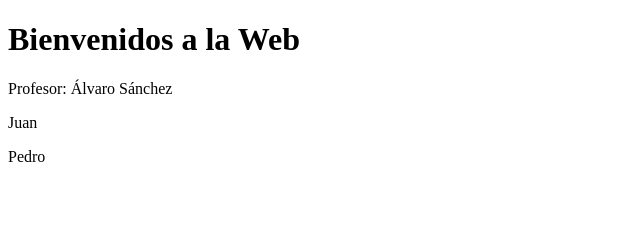
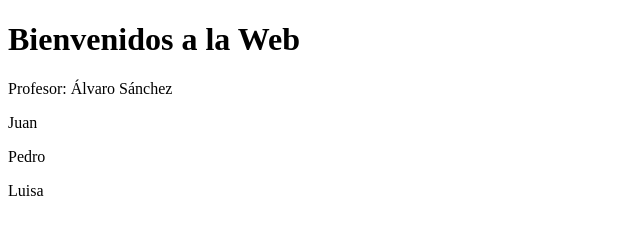
Before and after one commit to valeria-ivaniuk/webdev22_welcome, a plain HTML site: page index.html in a window 1280 px wide. Shown: the full height of the page, 0-640 px from the left. Drawn offline with Linux system fonts and the light colour scheme.

Commit message:
añadida alumna

```diff
--- a/index.html
+++ b/index.html
@@ -12,5 +12,6 @@
     <p>Profesor: Álvaro Sánchez</p>
     <p>Juan</p>
     <p>Pedro</p>
+    <p>Luisa</p>
 </body>
 </html>
```
